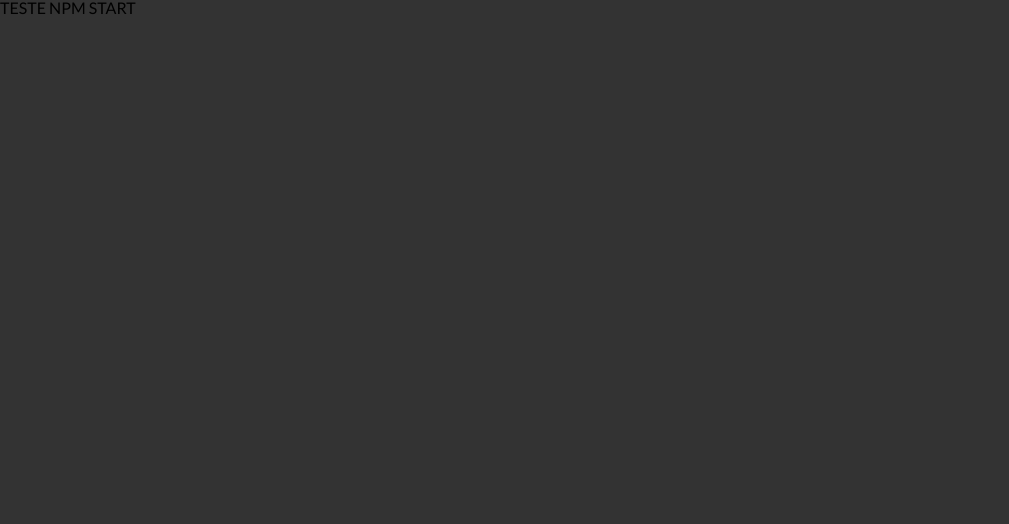
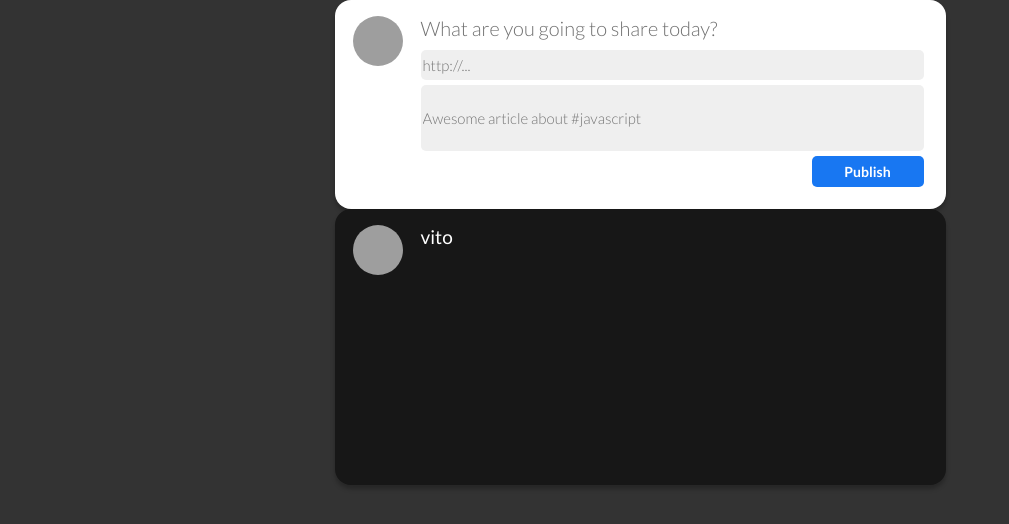
Before and after one commit to ronycastroc/linkr-front, a JavaScript app: page /timeline in a window 1280 px wide. Before the commit this address had no page. Shown: the top 524 px of the page, without its empty margins (0-1009 px from the left). Built offline with nearby package versions, Linux system fonts and the light colour scheme; grey boxes are pictures that could not be loaded.

Commit message:
componente de criação de publicação feito

```diff
--- a/src/components/App.js
+++ b/src/components/App.js
@@ -1,14 +1,19 @@
 import GlobalStyle from "../assets/style/GlobalStyle";
 import { BrowserRouter, Routes, Route } from "react-router-dom";
+import Timeline from "./Timeline";
 
 export default function App() {
    return (
       <>
          <GlobalStyle />
-         <h1>TESTE NPM START {/* APAGAR */}</h1>
+
          <BrowserRouter>
             <Routes>
+
                <Route path="/" element={''} />
+               <Route path="/timeline" element={<Timeline/>}/>
+
+
             </Routes>
          </BrowserRouter>
       </>
--- /dev/null
+++ b/src/components/Timeline.js
@@ -0,0 +1,171 @@
+import styled from "styled-components"
+
+
+export default function Timeline(){
+
+    let obj={
+        "name":"vito",
+        "img":"https://assets.puzzlefactory.pl/puzzle/204/185/original.jpg",
+        "text":"POST MANEIRO",
+        "link":"https://bootcampra.notion.site/Ter-a-13-09-Trabalhando-com-Branches-2b83967706ad4cd7a17917d96532bbad"
+    }
+
+
+
+    function Publication({name,image,text,link}){
+
+
+        return(
+            <PublicationDiv>
+                <WrapperH>
+                <WrapperPublication>
+                    <img src={image}/>
+                    </WrapperPublication>
+                <WrapperPublication>
+                    <h1>{name}</h1>
+
+                </WrapperPublication>
+               </WrapperH>
+
+
+            </PublicationDiv>
+
+        )
+    }
+    function AddPublication(){
+
+        return(
+            <AddPublicationDiv>
+               <WrapperH>
+               <WrapperPublication>
+                <img src="https://assets.puzzlefactory.pl/puzzle/204/185/original.jpg" alt="userImg"></img>
+                </WrapperPublication>
+               <WrapperPublication>
+               <h1>What are you going to share today?</h1>
+                <InputLink
+                    placeholder = 'http://...'
+                    name = 'link'
+                    type = 'text'>
+
+                </InputLink>
+                <InputText
+                    placeholder = 'Awesome article about #javascript'
+                    name = 'text'
+                    type = 'text'>
+                </InputText>
+                <Button>Publish</Button>
+               </WrapperPublication>
+               </WrapperH>
+
+            </AddPublicationDiv>
+        )
+    }
+    return(
+        <Wrapper>
+             <WrapperH>
+                <Wrapper>
+                    <AddPublication></AddPublication>
+                    <Publication image={obj.img} text={obj.text} link={obj.link} name={obj.name} ></Publication>
+                </Wrapper>
+                <Wrapper>
+
+                </Wrapper>
+
+            </WrapperH>
+        </Wrapper>
+
+    )
+}
+
+const Wrapper = styled.div`
+    display: flex;
+    align-items: center;
+    flex-direction: column;
+`;
+const WrapperPublication = styled(Wrapper)`
+    align-items:normal;
+    margin-left:18px;
+    h1{
+        font-family: 'Lato';
+        font-style: normal;
+        font-weight: 400;
+        font-size: 19px;
+        line-height: 23px;
+        color: #FFFFFF;
+    }
+`;
+const PublicationDiv = styled.div`
+    width: 611px;
+    min-height: 276px;
+    background: #171717;
+    box-shadow: 0px 4px 4px rgba(0, 0, 0, 0.25);
+    border-radius: 16px;
+    padding-top:16px;
+    img{
+        width: 50px;
+        height: 50px;
+        border-radius: 26.5px;
+        display:block;
+    }
+`;
+
+const AddPublicationDiv = styled(PublicationDiv)`
+    background: #FFFFFF;
+    min-height:209px;
+    h1{
+        font-family: 'Lato';
+        font-style: normal;
+        font-weight: 300;
+        font-size: 20px;
+        line-height: 24px;
+        color: #707070;
+        margin-bottom:10px;
+    }
+`;
+
+const Button = styled.button`
+    background: #1877F2;
+    border-radius: 5px;
+    width: 112px;
+    height: 31px;
+    display: flex;
+    align-items: center;
+    justify-content: center;
+    border: 0;
+    font-family: 'Lato';
+    font-style: normal;
+    font-weight: 700;
+    font-size: 14px;
+    line-height: 17px;
+    color: #FFFFFF;
+    margin-left:391px;
+
+`;
+const InputLink =styled.input`
+    width: 503px;
+    height: 30px;
+    background: #EFEFEF;
+    border-radius: 5px;
+    border: 0;
+    font-family: 'Lato';
+    font-style: normal;
+    font-weight: 300;
+    font-size: 15px;
+    line-height: 18px;
+    color: #949494;
+    margin-bottom:5px;
+    text-align: initial;
+
+`;
+const InputText = styled(InputLink)`
+    min-height:66px;
+
+`;
+const WrapperH = styled.div`
+    display:flex;
+
+`
+const WrapperHashtag = styled(WrapperH)`
+
+
+`
```
Also changed, not shown: 1 other file (tests, documents, lock files or other folders).
